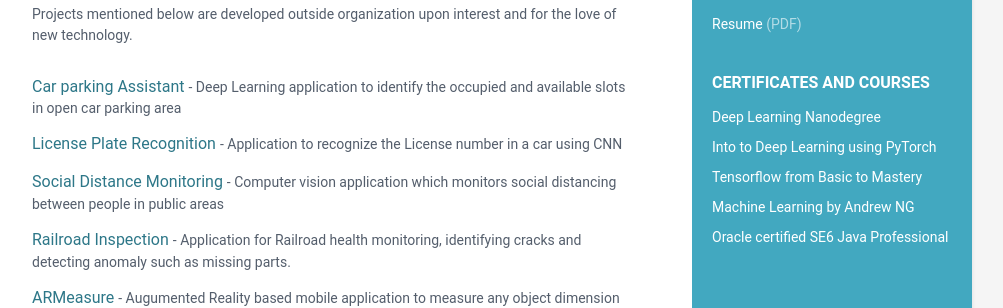
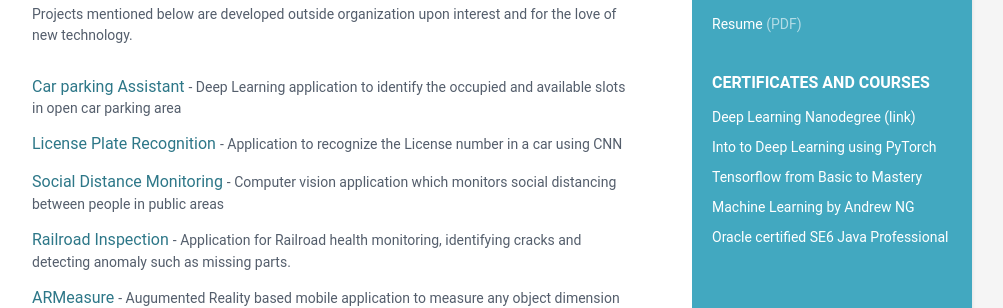
Before and after one commit to prabhakar-sivanean/me, a Jekyll site: the page built from index.html, in a window 1280 px wide. Shown: the part 785-1093 px from the top of the page, without its empty margins (168-1171 px from the left). Built offline with Jekyll 4.4.1, drawn with Linux system fonts in a browser that asks for light colours.

Commit message:
Update data.yml
update nanodegree link

```diff
--- a/_data/data.yml
+++ b/_data/data.yml
@@ -29,7 +29,7 @@ sidebar:
         level: Native
 
     interests:
-      - item: Deep Learning Nanodegree
+      - item: Deep Learning Nanodegree (link)
         link: https://confirm.udacity.com/XVLMTRAW
 
       - item: Into to Deep Learning using PyTorch
```
